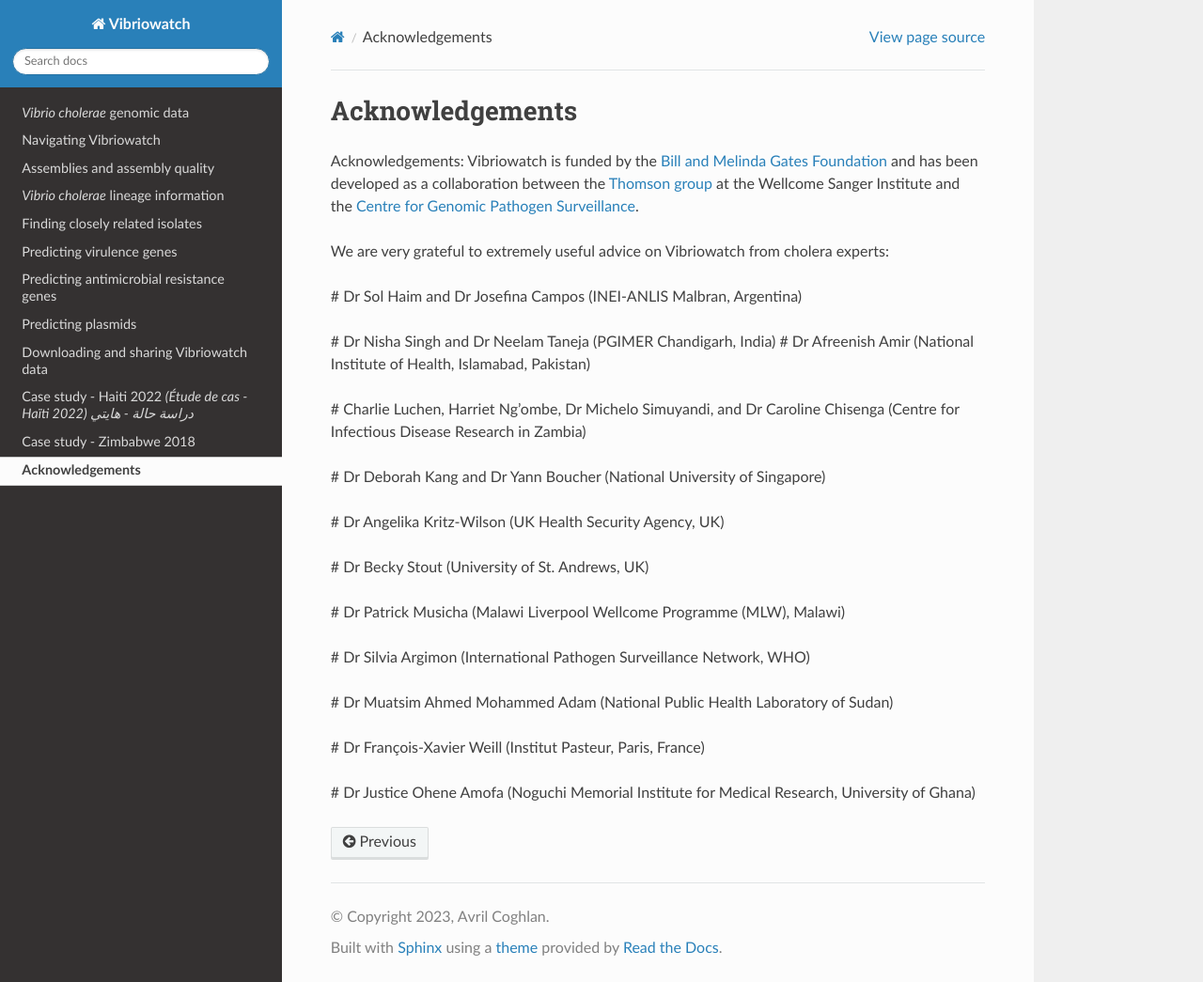
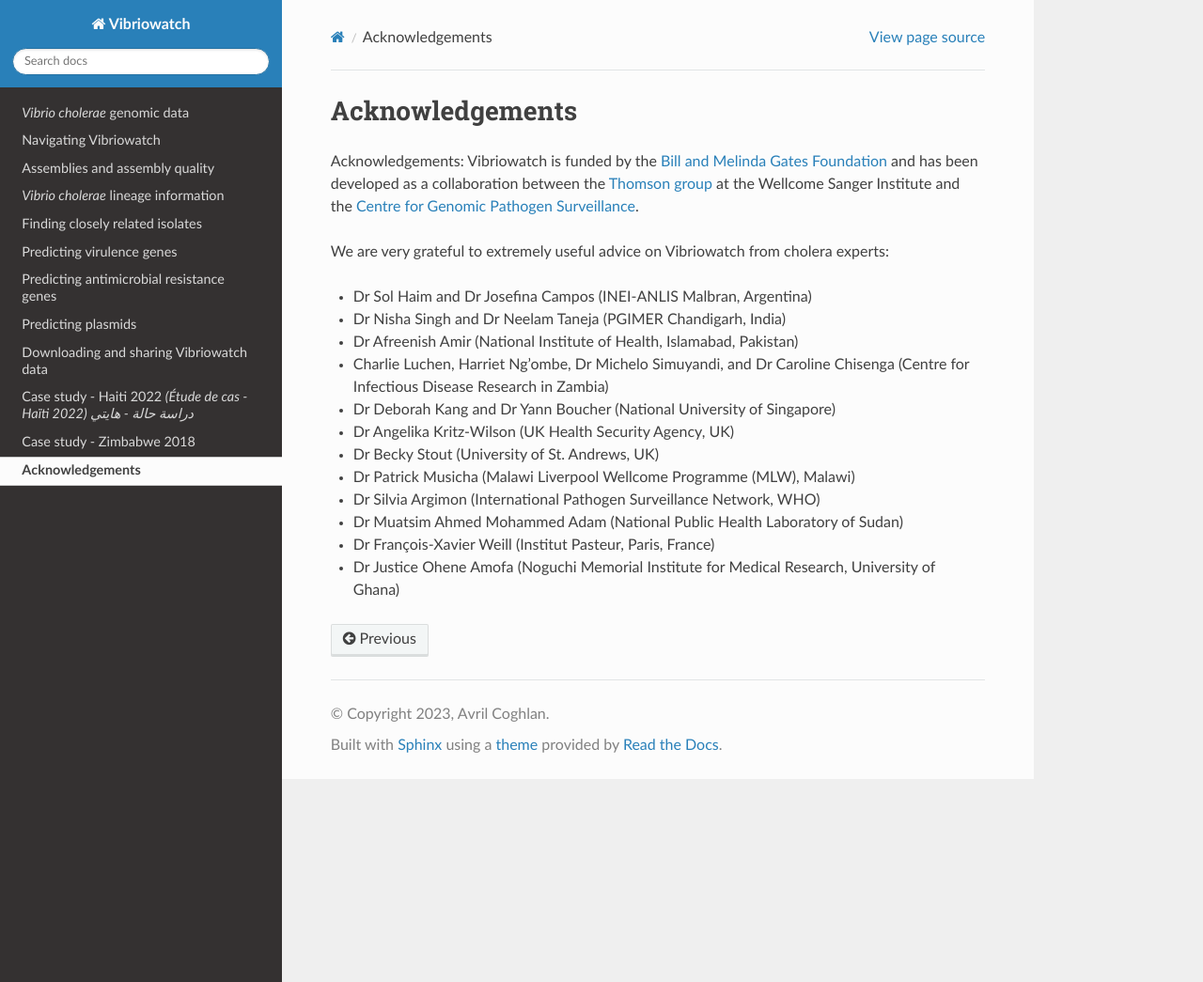
Before and after one commit to avrilcoghlan/vibriowatch, a Sphinx documentation site: the page built from docs/source/acknowledgements.rst, in a window 1280 px wide and 1045 px high. Shown: the whole window at 94% size. Built offline with Sphinx 7.4.7 and the Read the Docs theme 3.1.0, drawn with Linux system fonts in a browser that asks for light colours.

```diff
--- a/docs/source/acknowledgements.rst
+++ b/docs/source/acknowledgements.rst
@@ -11,25 +11,15 @@ Acknowledgements: Vibriowatch is funded by the `Bill and Melinda Gates Foundatio
 
 We are very grateful to extremely useful advice on Vibriowatch from cholera experts:
 
-# Dr Sol Haim and Dr Josefina Campos (INEI-ANLIS Malbran, Argentina)
-
-# Dr Nisha Singh and Dr Neelam Taneja (PGIMER Chandigarh, India)
-# Dr Afreenish Amir (National Institute of Health, Islamabad, Pakistan)
-
-# Charlie Luchen, Harriet Ng’ombe, Dr Michelo Simuyandi, and Dr Caroline Chisenga (Centre for Infectious Disease Research in Zambia)
-
-# Dr Deborah Kang and Dr Yann Boucher (National University of Singapore)
-
-# Dr Angelika Kritz-Wilson (UK Health Security Agency, UK)
-
-# Dr Becky Stout (University of St. Andrews, UK)
-
-# Dr Patrick Musicha (Malawi Liverpool Wellcome Programme (MLW), Malawi)
-
-# Dr Silvia Argimon (International Pathogen Surveillance Network, WHO)
-
-# Dr Muatsim Ahmed Mohammed Adam (National Public Health Laboratory of Sudan)
-
-# Dr François-Xavier Weill (Institut Pasteur, Paris, France)
-
-# Dr Justice Ohene Amofa (Noguchi Memorial Institute for Medical Research, University of Ghana)
+* Dr Sol Haim and Dr Josefina Campos (INEI-ANLIS Malbran, Argentina)
+* Dr Nisha Singh and Dr Neelam Taneja (PGIMER Chandigarh, India)
+* Dr Afreenish Amir (National Institute of Health, Islamabad, Pakistan)
+* Charlie Luchen, Harriet Ng’ombe, Dr Michelo Simuyandi, and Dr Caroline Chisenga (Centre for Infectious Disease Research in Zambia)
+* Dr Deborah Kang and Dr Yann Boucher (National University of Singapore)
+* Dr Angelika Kritz-Wilson (UK Health Security Agency, UK)
+* Dr Becky Stout (University of St. Andrews, UK)
+* Dr Patrick Musicha (Malawi Liverpool Wellcome Programme (MLW), Malawi)
+* Dr Silvia Argimon (International Pathogen Surveillance Network, WHO)
+* Dr Muatsim Ahmed Mohammed Adam (National Public Health Laboratory of Sudan)
+* Dr François-Xavier Weill (Institut Pasteur, Paris, France)
+* Dr Justice Ohene Amofa (Noguchi Memorial Institute for Medical Research, University of Ghana)
```
